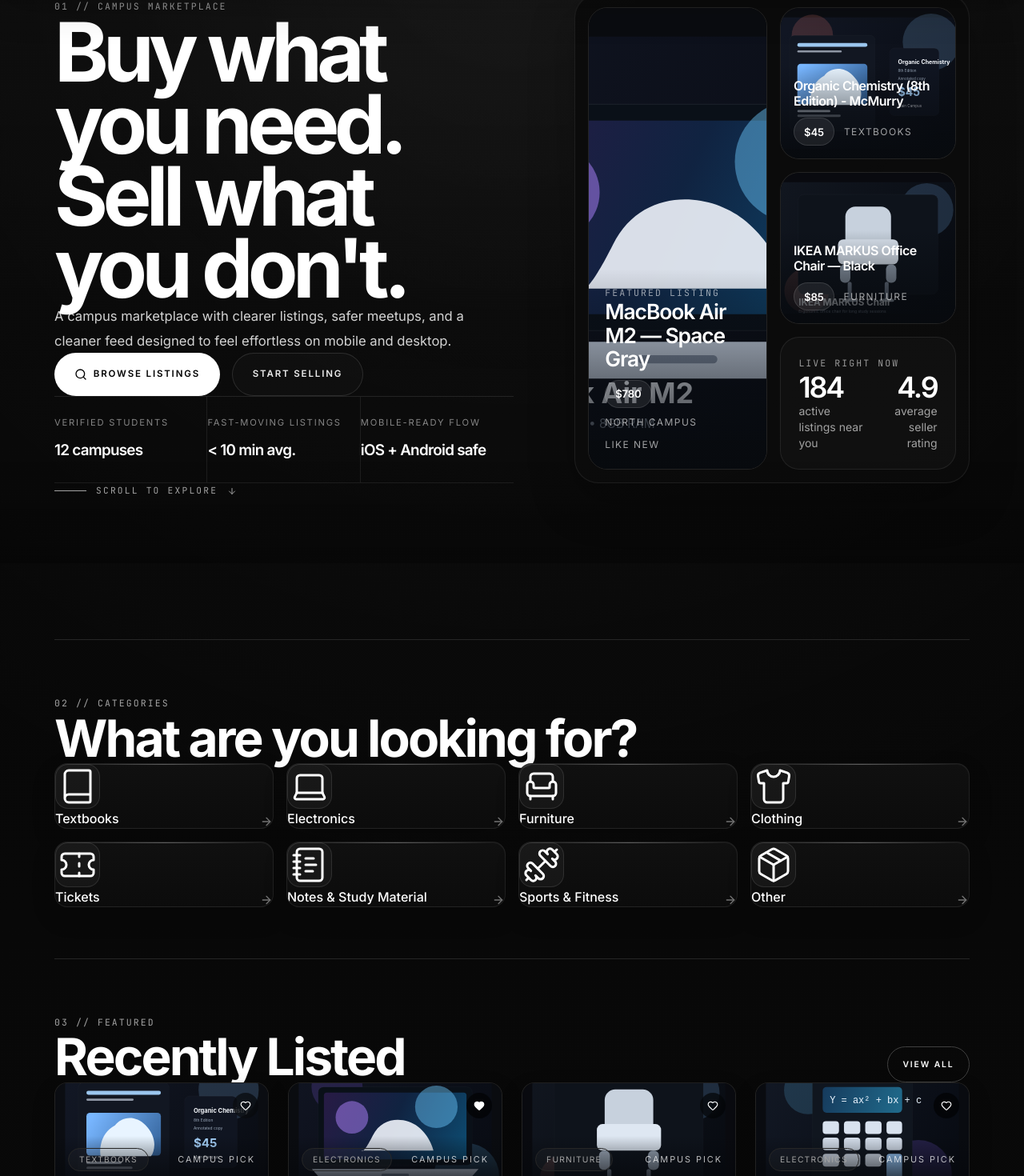
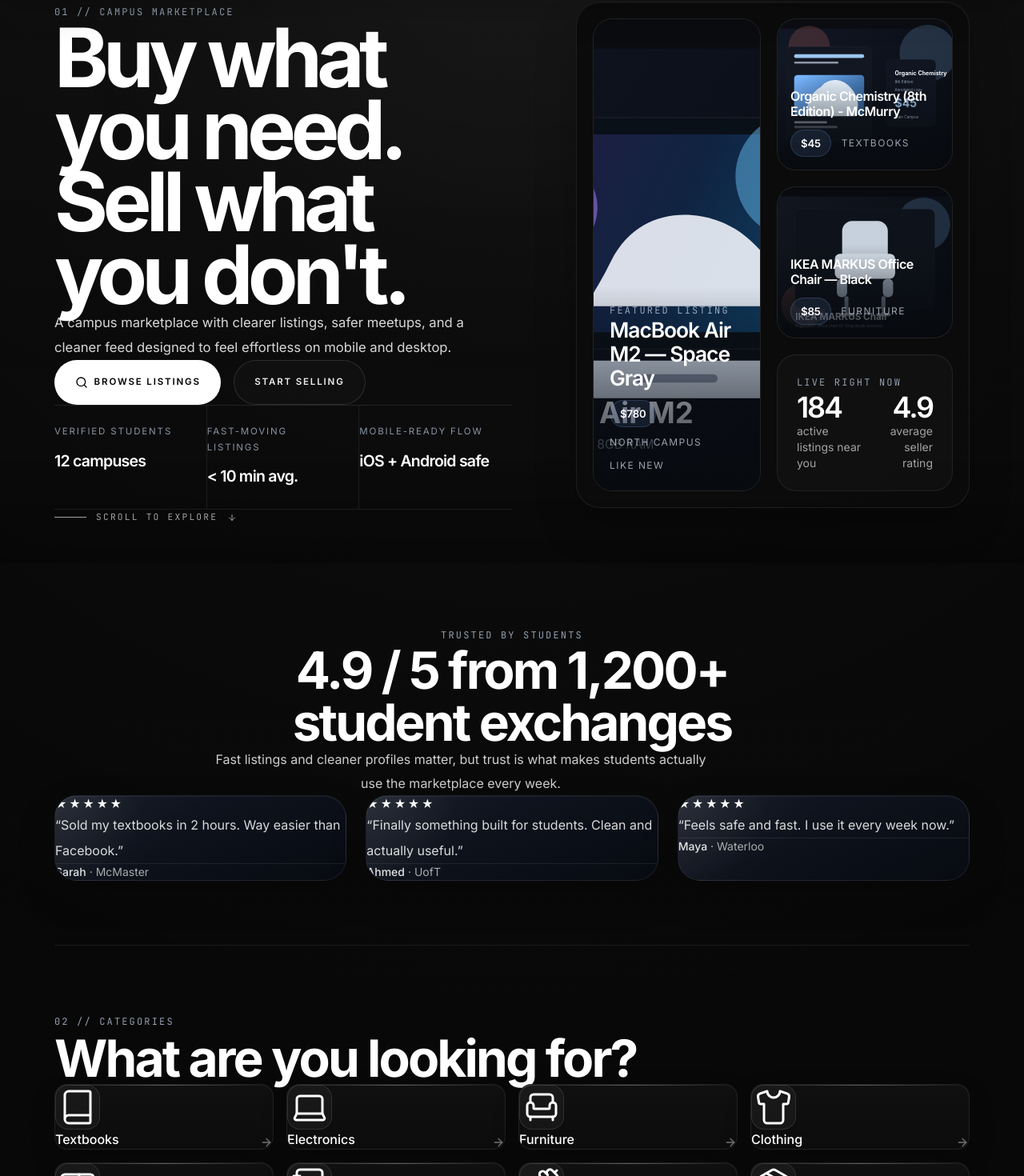
Before and after one commit to SyedQem/darwin, a Next.js app: page / in a window 1280 px wide. Shown: the part 96-1566 px from the top of the page at 80% size. Built offline with nearby package versions, Linux system fonts and the light colour scheme.

Commit message:
feat: add review page

```diff
--- /dev/null
+++ b/postcss.config.js
@@ -0,0 +1,6 @@
+module.exports = {
+  plugins: {
+    "@tailwindcss/postcss": {},
+    autoprefixer: {},
+  },
+};
--- a/src/app/globals.css
+++ b/src/app/globals.css
@@ -14,8 +14,8 @@
   --text-muted: #737373;
   --border-color: #262626;
   --border-hover: #404040;
-  --accent-blue: #1a3a5c;
-  --accent-glow: rgba(30, 80, 160, 0.15);
+  --accent-blue: #7eaef8;
+  --accent-glow: rgba(126, 174, 248, 0.14);
   --vignette-color: rgba(20, 60, 140, 0.12);
 }
 
@@ -134,10 +134,10 @@ textarea {
 /* ── Section numbering labels ── */
 .section-label {
   font-family: 'JetBrains Mono', monospace;
-  font-size: 0.72rem;
+  font-size: 0.75rem;
   letter-spacing: 0.18em;
   text-transform: uppercase;
-  color: var(--text-secondary);
+  color: rgba(190, 205, 228, 0.76);
 }
 
 .section-title {
@@ -148,17 +148,17 @@ textarea {
 }
 
 .section-title-md {
-  font-size: clamp(2.2rem, 5vw, 4.2rem);
-  line-height: 0.98;
+  font-size: clamp(2.4rem, 5vw, 4.3rem);
+  line-height: 1.02;
   letter-spacing: -0.045em;
   font-weight: 700;
 }
 
 .section-copy {
   max-width: 40rem;
-  font-size: clamp(1rem, 1.2vw, 1.18rem);
-  line-height: 1.75;
-  color: var(--text-secondary);
+  font-size: clamp(1rem, 1.18vw, 1.16rem);
+  line-height: 1.85;
+  color: rgba(255, 255, 255, 0.8);
 }
 
 .surface-panel {
@@ -171,7 +171,7 @@ textarea {
     linear-gradient(155deg, rgba(18, 24, 36, 0.98) 0%, rgba(8, 11, 18, 0.98) 100%);
   box-shadow:
     inset 0 1px 0 rgba(255, 255, 255, 0.05),
-    0 24px 70px rgba(0, 0, 0, 0.24);
+    0 20px 48px rgba(0, 0, 0, 0.2);
 }
 
 .surface-panel::before {
@@ -287,9 +287,9 @@ textarea {
 /* ── Divider line ── */
 .divider {
   height: 1px;
-  background: var(--border-color);
+  background: rgba(255, 255, 255, 0.08);
   width: 100%;
-  margin: 4rem 0;
+  margin: 5rem 0;
 }
 
 /* ── Pill button (Vesper style) ── */
@@ -298,8 +298,8 @@ textarea {
   align-items: center;
   justify-content: center;
   gap: 0.6rem;
-  min-height: 3.35rem;
-  padding: 0.9rem 1.55rem;
+  min-height: 3.5rem;
+  padding: 1rem 1.6rem;
   border-radius: 9999px;
   background: var(--text-primary);
   color: var(--bg-primary);
@@ -317,7 +317,7 @@ textarea {
 }
 .pill-btn:hover {
   transform: translateY(-1px);
-  box-shadow: 0 10px 28px rgba(255,255,255,0.08);
+  box-shadow: 0 12px 28px rgba(126, 174, 248, 0.1);
 }
 
 .pill-btn-outline {
@@ -326,8 +326,8 @@ textarea {
   border: 1px solid var(--border-hover);
 }
 .pill-btn-outline:hover {
-  border-color: var(--text-primary);
-  background: rgba(255,255,255,0.03);
+  border-color: rgba(126, 174, 248, 0.34);
+  background: rgba(255,255,255,0.04);
 }
 
 .pill-btn-sm {
@@ -345,7 +345,7 @@ textarea {
   border-radius: 16px;
   overflow: hidden;
   box-shadow:
-    0 12px 30px rgba(0, 0, 0, 0.16),
+    0 14px 32px rgba(0, 0, 0, 0.18),
     inset 0 1px 0 rgba(255, 255, 255, 0.04);
   transition: border-color 240ms ease, transform 240ms ease, box-shadow 260ms ease;
 }
@@ -363,7 +363,7 @@ textarea {
 .vspr-card:hover {
   border-color: rgba(255, 255, 255, 0.14);
   transform: translateY(-2px);
-  box-shadow: 0 18px 38px rgba(0, 0, 0, 0.24);
+  box-shadow: 0 18px 40px rgba(0, 0, 0, 0.26);
 }
 
 .vspr-card-featured {
@@ -437,12 +437,12 @@ textarea {
   gap: 0.25rem;
   padding: 0.32rem 0.82rem;
   border-radius: 9999px;
-  border: 1px solid var(--border-color);
+  border: 1px solid rgba(126, 174, 248, 0.2);
   font-size: 0.64rem;
   letter-spacing: 0.12em;
   text-transform: uppercase;
-  color: var(--text-secondary);
-  background: rgba(255, 255, 255, 0.03);
+  color: #d7e8ff;
+  background: rgba(126, 174, 248, 0.08);
 }
 
 /* ── Reusable icon + label spacing ── */
@@ -480,13 +480,13 @@ textarea {
 
 .home-hero {
   min-height: calc(100vh - 5rem);
-  padding-block: 5.5rem 7rem;
+  padding-block: 6rem 8rem;
 }
 
 .home-hero-grid {
   display: grid;
   align-items: center;
-  gap: 4.75rem;
+  gap: 5rem;
 }
 
 @media (min-width: 1024px) {
@@ -496,7 +496,7 @@ textarea {
 }
 
 .home-eyebrow {
-  color: rgba(255, 255, 255, 0.58);
+  color: rgba(190, 205, 228, 0.76);
 }
 
 .home-headline {
@@ -509,8 +509,8 @@ textarea {
 .home-subhead {
   max-width: 32rem;
   font-size: clamp(1.02rem, 1.3vw, 1.16rem);
-  line-height: 1.82;
-  color: rgba(255, 255, 255, 0.82);
+  line-height: 1.88;
+  color: rgba(255, 255, 255, 0.84);
 }
 
 .home-cta-row {
@@ -539,7 +539,7 @@ textarea {
 .home-proof-row {
   display: grid;
   gap: 0;
-  max-width: 38rem;
+  max-width: 40rem;
   border-top: 1px solid rgba(255, 255, 255, 0.1);
   border-bottom: 1px solid rgba(255, 255, 255, 0.08);
 }
@@ -565,15 +565,15 @@ textarea {
 }
 
 .home-proof-label {
-  font-size: 0.7rem;
+  font-size: 0.72rem;
   letter-spacing: 0.16em;
   text-transform: uppercase;
-  color: rgba(255, 255, 255, 0.5);
+  color: rgba(190, 205, 228, 0.7);
 }
 
 .home-proof-value {
-  margin-top: 0.55rem;
-  font-size: 1.18rem;
+  margin-top: 0.6rem;
+  font-size: 1.22rem;
   font-weight: 600;
   letter-spacing: -0.04em;
 }
@@ -582,15 +582,15 @@ textarea {
   border: 1px solid rgba(255, 255, 255, 0.08);
   border-radius: 30px;
   background: rgba(12, 12, 12, 0.9);
-  padding: 1rem;
+  padding: 1.25rem;
   box-shadow:
-    0 24px 56px rgba(0, 0, 0, 0.26),
+    0 24px 52px rgba(0, 0, 0, 0.24),
     inset 0 1px 0 rgba(255, 255, 255, 0.04);
 }
 
 .home-showcase-grid {
   display: grid;
-  gap: 1rem;
+  gap: 1.25rem;
 }
 
 @media (min-width: 640px) {
@@ -607,14 +607,14 @@ textarea {
 
 .home-showcase-stack {
   display: grid;
-  gap: 1rem;
+  gap: 1.25rem;
 }
 
 .home-showcase-metric {
   border: 1px solid rgba(255, 255, 255, 0.08);
   border-radius: 24px;
   background: rgba(255, 255, 255, 0.025);
-  padding: 1.4rem;
+  padding: 1.5rem;
 }
 
 .home-showcase-metric-row {
@@ -628,16 +628,16 @@ textarea {
   display: flex;
   flex-wrap: wrap;
   align-items: center;
-  gap: 0.5rem 0.75rem;
-  margin-top: 0.7rem;
+  gap: 0.55rem 0.8rem;
+  margin-top: 0.8rem;
 }
 
 .home-price-pill {
   display: inline-flex;
   align-items: center;
   border-radius: 9999px;
-  border: 1px solid rgba(255, 255, 255, 0.12);
-  background: rgba(255, 255, 255, 0.08);
+  border: 1px solid rgba(126, 174, 248, 0.2);
+  background: rgba(126, 174, 248, 0.1);
   padding: 0.32rem 0.75rem;
   font-size: 0.82rem;
   font-weight: 600;
@@ -649,7 +649,7 @@ textarea {
   font-size: 0.75rem;
   letter-spacing: 0.12em;
   text-transform: uppercase;
-  color: rgba(255, 255, 255, 0.62);
+  color: rgba(210, 221, 238, 0.72);
 }
 
 .home-card-title {
--- a/src/app/page.tsx
+++ b/src/app/page.tsx
@@ -5,6 +5,7 @@ import Image from 'next/image';
 import { ArrowDown, ArrowRight, Search } from 'lucide-react';
 import { categories, categoryIcons, sampleListings } from '@/lib/data';
 import ListingCard from '@/components/ListingCard';
+import Reviews from '@/components/Reviews';
 
 export default function HomePage() {
   return (
@@ -30,7 +31,7 @@ export default function HomePage() {
               >
                 Buy what you need.
                 <br />
-                <span className="text-primary">Sell what you don&apos;t.</span>
+                <span className="text-white">Sell what you don&apos;t.</span>
               </motion.h1>
 
               <motion.p
@@ -158,6 +159,10 @@ export default function HomePage() {
         </div>
       </section>
 
+      <section className="mt-40 mb-32 md:mt-48 md:mb-40">
+        <Reviews />
+      </section>
+
       {/* ── DIVIDER ── */}
       <div className="container-vspr"><div className="divider" /></div>
 
@@ -182,7 +187,7 @@ export default function HomePage() {
                   href={`/browse?category=${encodeURIComponent(cat)}`}
                   className="vspr-card vspr-card-featured block h-full p-6 md:p-7"
                 >
-                  <div className="mb-7 flex h-14 w-14 items-center justify-center rounded-2xl border border-white/10 bg-white/4 text-white">
+                  <div className="mb-8 flex h-14 w-14 items-center justify-center rounded-2xl border border-white/10 bg-white/[0.04] text-white">
                     {categoryIcons[cat]}
                   </div>
                   <div className="flex items-end justify-between gap-4">
--- /dev/null
+++ b/src/components/Reviews.tsx
@@ -0,0 +1,56 @@
+export default function Reviews() {
+  const reviews = [
+    {
+      name: "Sarah",
+      school: "McMaster",
+      text: "Sold my textbooks in 2 hours. Way easier than Facebook.",
+    },
+    {
+      name: "Ahmed",
+      school: "UofT",
+      text: "Finally something built for students. Clean and actually useful.",
+    },
+    {
+      name: "Maya",
+      school: "Waterloo",
+      text: "Feels safe and fast. I use it every week now.",
+    },
+  ];
+
+  return (
+    <section className="container-vspr flex w-full flex-col items-center py-4">
+      <div className="mx-auto flex w-full max-w-6xl flex-col items-center">
+        <div className="max-w-3xl text-center">
+          <p className="section-label">
+          TRUSTED BY STUDENTS
+          </p>
+
+          <h2 className="section-title-md mt-4">
+            4.9 / 5 from 1,200+ student exchanges
+          </h2>
+          <p className="section-copy mx-auto mt-6 max-w-2xl">
+            Fast listings and cleaner profiles matter, but trust is what makes students actually use the marketplace every week.
+          </p>
+        </div>
+
+        <div className="mt-16 grid w-full max-w-6xl gap-6 md:grid-cols-3">
+          {reviews.map((review, i) => (
+            <div
+              key={i}
+              className="surface-panel rounded-[24px] p-7 transition-transform duration-200 hover:-translate-y-0.5 hover:border-white/14"
+            >
+              <div className="accent-text text-sm tracking-[0.18em]">★★★★★</div>
+              <p className="mt-5 text-base leading-8 text-white/84">“{review.text}”</p>
+
+              <div className="mt-6 border-t border-white/8 pt-4 text-sm text-white/64">
+                <span className="font-medium text-white/88">{review.name}</span>
+                {' · '}
+                {review.school}
+              </div>
+            </div>
+          ))}
+        </div>
+      </div>
+    </section>
+  );
+}
--- /dev/null
+++ b/tailwind.config.ts
@@ -0,0 +1,14 @@
+import type { Config } from "tailwindcss";
+
+const config: Config = {
+  content: [
+    "./src/**/*.{js,ts,jsx,tsx}",
+    "./app/**/*.{js,ts,jsx,tsx}"
+  ],
+  theme: {
+    extend: {},
+  },
+  plugins: [],
+};
+
+export default config;
```
